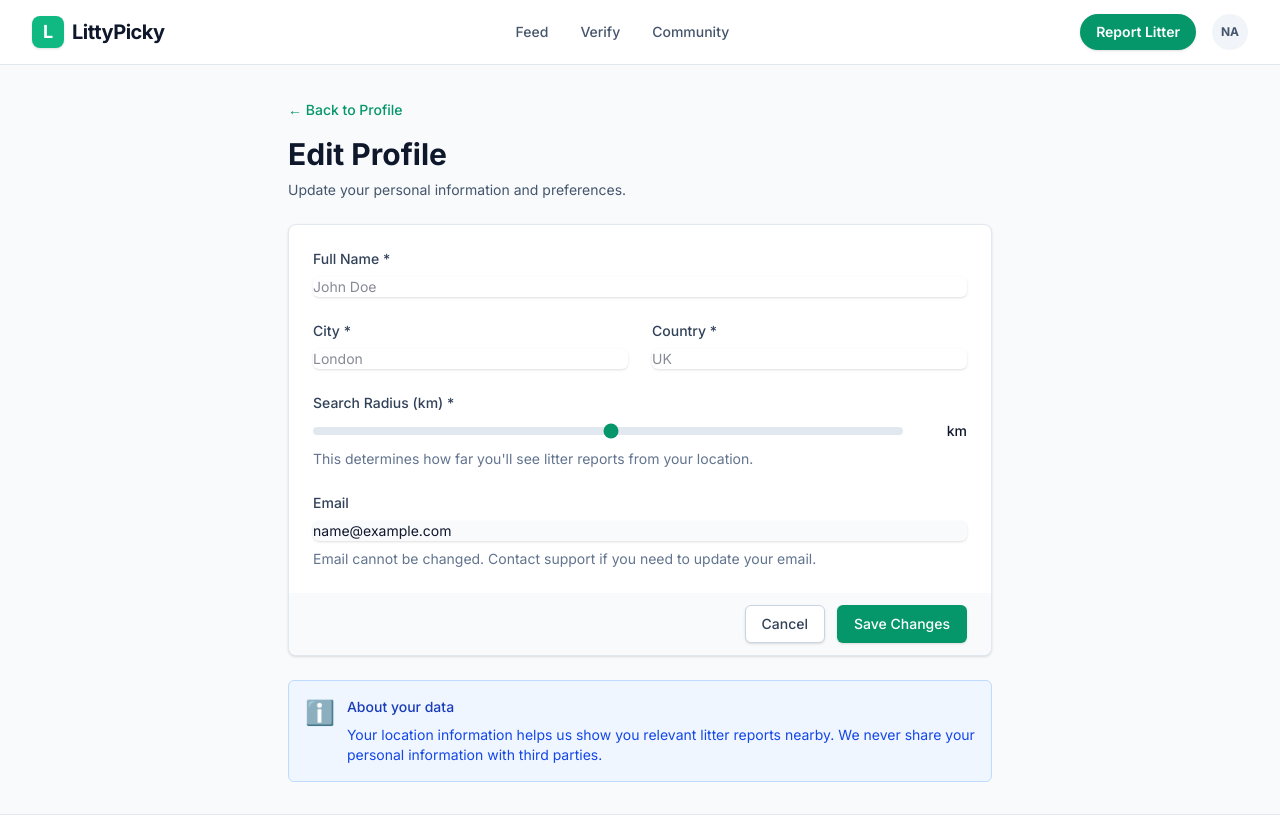
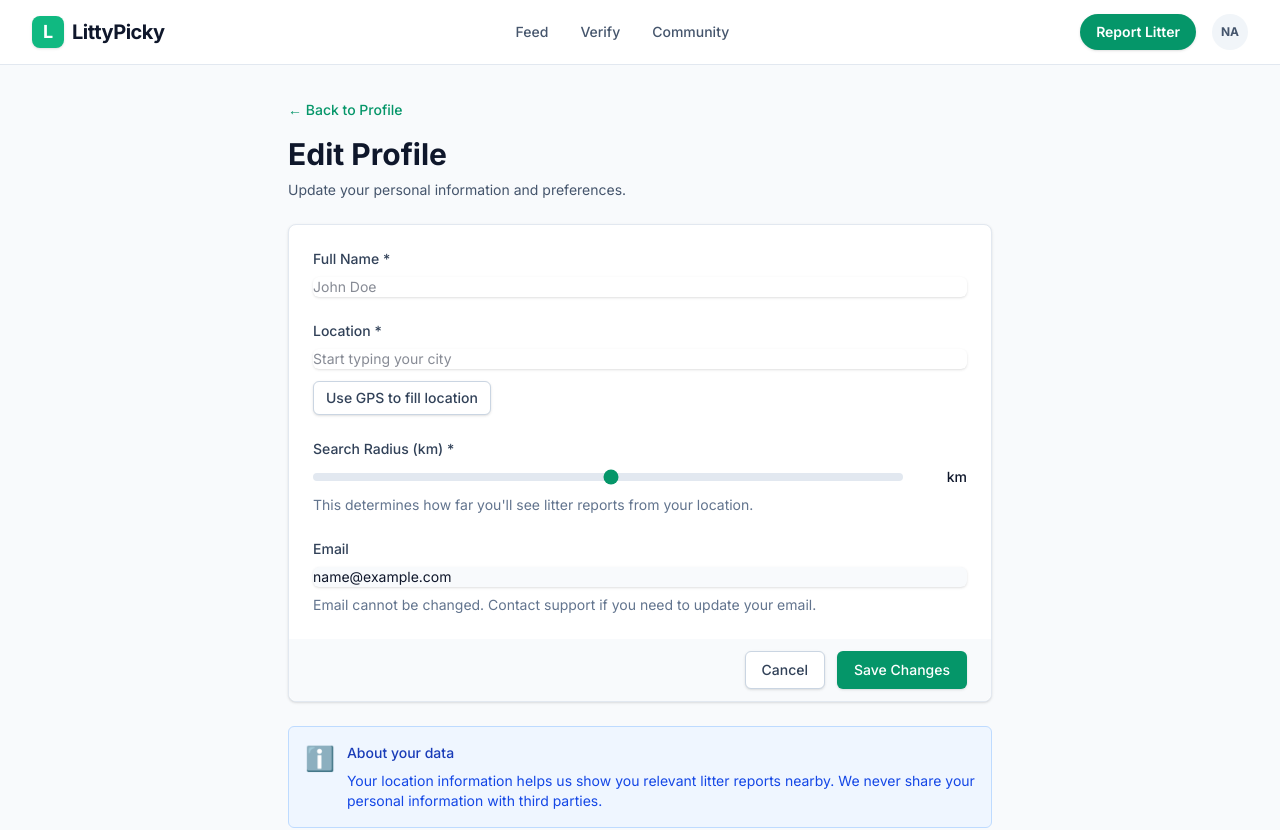
Before and after one commit to NullString1/littypicky, a SvelteKit app in the folder front-end/: page /profile/me/edit in a window 1280 px wide. Shown: the top 830 px of the page. Built offline with nearby package versions, Linux system fonts and the light colour scheme; sample sign-in values are in the browser's storage.

Commit message:
feat: enhance location handling in profile edit and registration forms with improved geolocation features

```diff
--- a/front-end/src/routes/(authenticated)/+layout.svelte
+++ b/front-end/src/routes/(authenticated)/+layout.svelte
@@ -3,6 +3,7 @@
   import { auth } from '$lib/stores/auth';
   import { goto } from '$app/navigation';
   import { browser } from '$app/environment';
+  import { page } from '$app/stores';
 
   let { children } = $props();
   let checked = $state(false);
@@ -33,6 +34,19 @@
           goto('/auth/login');
       }
   });
+
+  $effect(() => {
+      if (!browser || !checked || !$auth.isAuthenticated || !$auth.user) {
+          return;
+      }
+      const path = $page.url.pathname;
+      const isProfileEdit = path === '/profile/me/edit';
+      const hasUnknownLocation =
+          $auth.user.city === 'Unknown' || $auth.user.country === 'Unknown';
+      if (hasUnknownLocation && !isProfileEdit) {
+          goto('/profile/me/edit');
+      }
+  });
 </script>
 
 {#if isInitializing}
--- a/front-end/src/routes/(authenticated)/profile/me/edit/+page.svelte
+++ b/front-end/src/routes/(authenticated)/profile/me/edit/+page.svelte
@@ -3,10 +3,26 @@
   import { goto } from '$app/navigation';
   import { api, type UpdateUserRequest } from '$lib/api';
   import { auth } from '$lib/stores/auth';
+  import { getCurrentLocation, reverseGeocode } from '$lib/utils/geolocation';
 
   let fullName = '';
+  type LocationOption = {
+    label: string;
+    city: string;
+    country: string;
+  };
+
   let city = '';
   let country = '';
+  let locationQuery = '';
+  let locationOptions: LocationOption[] = [];
+  let locationStatus = '';
+  let showLocationDropdown = false;
+  let hideLocationDropdownTimeout: ReturnType<typeof setTimeout> | null = null;
+  let locationSearchTimeout: ReturnType<typeof setTimeout> | null = null;
+  let locationSearchStatus = '';
+  let hasSelectedLocation = false;
+  let isLocating = false;
   let searchRadiusKm = 10;
 
   let loading = false;
@@ -19,6 +35,8 @@
       fullName = $auth.user.full_name;
       city = $auth.user.city;
       country = $auth.user.country;
+      locationQuery = city && country ? `${city}, ${country}` : '';
+      hasSelectedLocation = city !== '' && country !== '' && city !== 'Unknown' && country !== 'Unknown';
       searchRadiusKm = $auth.user.search_radius_km;
     }
   });
@@ -36,13 +54,16 @@
         error = 'Full name is required';
         return;
       }
-      if (!city.trim()) {
-        error = 'City is required';
+      if (!city.trim() || !country.trim()) {
+        error = 'Location is required';
         return;
       }
-      if (!country.trim()) {
-        error = 'Country is required';
-        return;
+      if (!hasSelectedLocation) {
+        const isValid = await validateLocationSelection(city, country);
+        if (!isValid) {
+          error = 'Please select a location from the suggestions.';
+          return;
+        }
       }
       if (searchRadiusKm < 1 || searchRadiusKm > 100) {
         error = 'Search radius must be between 1 and 100 km';
@@ -97,6 +118,155 @@
   function handleCancel() {
     goto('/profile/me');
   }
+
+  function handleLocationInput(event: Event) {
+    const rawValue = (event.target as HTMLInputElement).value;
+    const query = rawValue.trim();
+    locationQuery = rawValue;
+    city = '';
+    country = '';
+    hasSelectedLocation = false;
+    locationSearchStatus = '';
+
+    if (!query || query.length < 2) {
+      showLocationDropdown = false;
+      return;
+    }
+
+    if (locationSearchTimeout) {
+      clearTimeout(locationSearchTimeout);
+    }
+
+    locationSearchTimeout = setTimeout(() => {
+      void loadLocationOptions(query);
+    }, 300);
+  }
+
+  function handleLocationFocus() {
+    if (locationOptions.length) {
+      showLocationDropdown = true;
+    }
+  }
+
+  function handleLocationBlur() {
+    if (hideLocationDropdownTimeout) {
+      clearTimeout(hideLocationDropdownTimeout);
+    }
+    hideLocationDropdownTimeout = setTimeout(() => {
+      showLocationDropdown = false;
+    }, 150);
+  }
+
+  function handleLocationSelect(option: LocationOption) {
+    city = option.city;
+    country = option.country;
+    locationQuery = option.label;
+    hasSelectedLocation = true;
+    showLocationDropdown = false;
+    locationSearchStatus = '';
+  }
+
+  async function loadLocationOptions(query: string): Promise<LocationOption[]> {
+    try {
+      locationSearchStatus = 'Searching...';
+      const response = await fetch(
+        `https://geocoding-api.open-meteo.com/v1/search?name=${encodeURIComponent(query)}&count=10&language=en&format=json`
+      );
+      const data = await response.json();
+      const results = Array.isArray(data?.results) ? data.results : [];
+      const mapped = results
+        .map((item: any) => {
+          const name = item?.name as string | undefined;
+          if (!name) return null;
+          const admin = item?.admin1 as string | undefined;
+          const admin2 = item?.admin2 as string | undefined;
+          const countryName = item?.country as string | undefined;
+          const labelParts = [name, admin, admin2, countryName].filter(Boolean);
+          return {
+            label: labelParts.join(', '),
+            city: admin ? `${name}, ${admin}` : name,
+            country: countryName || ''
+          };
+        })
+        .filter((item: LocationOption | null): item is LocationOption => Boolean(item));
+
+      const uniqueMap = new Map<string, LocationOption>();
+      mapped.forEach((item: LocationOption) => {
+        if (!uniqueMap.has(item.label)) {
+          uniqueMap.set(item.label, item);
+        }
+      });
+
+      locationOptions = Array.from(uniqueMap.values()).slice(0, 10);
+      locationSearchStatus = locationOptions.length ? '' : 'No matches found.';
+      showLocationDropdown = locationOptions.length > 0;
+      return locationOptions;
+    } catch (err) {
+      console.error('Location lookup failed:', err);
+      locationOptions = [];
+      locationSearchStatus = 'No matches found.';
+      showLocationDropdown = false;
+      return [];
+    }
+  }
+
+  async function validateLocationSelection(candidateCity: string, candidateCountry: string): Promise<boolean> {
+    if (!candidateCity || !candidateCountry) {
+      return false;
+    }
+
+    if (locationOptions.some((option) => option.city === candidateCity && option.country === candidateCountry)) {
+      return true;
+    }
+
+    const options = await loadLocationOptions(locationQuery || candidateCity);
+    return options.some((option) => option.city === candidateCity && option.country === candidateCountry);
+  }
+
+  async function handleUseLocation() {
+    isLocating = true;
+    error = '';
+    locationStatus = 'Locating...';
+
+    try {
+      const coords = await getCurrentLocation({
+        maximumAge: 0,
+        timeout: 15000
+      });
+      locationStatus = 'Looking up your location...';
+
+      const address = await reverseGeocode(coords.lat, coords.lng) as {
+        city: string;
+        region?: string;
+        country: string;
+      } | null;
+
+      if (!address || !address.city || !address.country) {
+        locationStatus = 'Unable to determine location. Please select manually.';
+        return;
+      }
+
+      const regionLabel = address.region ? `${address.city}, ${address.region}` : address.city;
+      const fullLabel = address.region ? `${address.city}, ${address.region}, ${address.country}` : `${address.city}, ${address.country}`;
+
+      city = regionLabel;
+      country = address.country;
+      locationOptions = [{
+        label: fullLabel,
+        city: regionLabel,
+        country: address.country
+      }];
+      locationQuery = fullLabel;
+      hasSelectedLocation = true;
+      showLocationDropdown = false;
+      locationStatus = `Found: ${fullLabel}`;
+    } catch (err: any) {
+      locationStatus = 'Location access failed. Please select manually.';
+      console.error('Location error:', err);
+    } finally {
+      isLocating = false;
+    }
+  }
 </script>
 
 <div class="bg-slate-50 min-h-full py-8">
@@ -146,33 +316,52 @@
         </div>
 
         <!-- Location -->
-        <div class="grid grid-cols-1 gap-6 sm:grid-cols-2">
-          <div>
-            <label for="city" class="block text-sm font-medium text-slate-700 mb-2">
-              City *
-            </label>
+        <div>
+          <label for="location" class="block text-sm font-medium text-slate-700 mb-2">
+            Location *
+          </label>
+          <div class="relative">
             <input
               type="text"
-              id="city"
-              bind:value={city}
+              id="location"
+              bind:value={locationQuery}
               required
+              autocomplete="off"
+              placeholder="Start typing your city"
+              oninput={handleLocationInput}
+              onfocus={handleLocationFocus}
+              onblur={handleLocationBlur}
               class="block w-full rounded-md border-slate-300 shadow-sm focus:border-primary-500 focus:ring-primary-500 sm:text-sm"
-              placeholder="London"
             />
+            {#if showLocationDropdown && locationOptions.length}
+              <div class="absolute z-10 mt-1 w-full bg-white border border-slate-200 rounded-md shadow-lg max-h-56 overflow-auto">
+                {#each locationOptions as option}
+                  <button
+                    type="button"
+                    class="w-full text-left px-3 py-2 text-sm text-slate-700 hover:bg-slate-50"
+                    onmousedown={() => handleLocationSelect(option)}
+                  >
+                    {option.label}
+                  </button>
+                {/each}
+              </div>
+            {/if}
           </div>
-
-          <div>
-            <label for="country" class="block text-sm font-medium text-slate-700 mb-2">
-              Country *
-            </label>
-            <input
-              type="text"
-              id="country"
-              bind:value={country}
-              required
-              class="block w-full rounded-md border-slate-300 shadow-sm focus:border-primary-500 focus:ring-primary-500 sm:text-sm"
-              placeholder="UK"
-            />
+          {#if locationSearchStatus}
+            <p class="mt-2 text-xs text-slate-500">{locationSearchStatus}</p>
+          {/if}
+          <div class="mt-3 flex items-center gap-3">
+            <button
+              type="button"
+              onclick={handleUseLocation}
+              disabled={isLocating}
+              class="inline-flex items-center px-3 py-2 border border-slate-300 shadow-sm text-sm leading-4 font-medium rounded-md text-slate-700 bg-white hover:bg-slate-50 disabled:opacity-50"
+            >
+              Use GPS to fill location
+            </button>
+            {#if locationStatus}
+              <span class="text-xs text-slate-500">{locationStatus}</span>
+            {/if}
           </div>
         </div>
 
--- a/front-end/src/routes/auth/register/+page.svelte
+++ b/front-end/src/routes/auth/register/+page.svelte
@@ -125,13 +125,14 @@
   }
 
   function handleCityQueryInput(event: Event) {
-    const value = (event.target as HTMLInputElement).value.trim();
-    locationQuery = value;
+    const rawValue = (event.target as HTMLInputElement).value;
+    const query = rawValue.trim();
+    locationQuery = rawValue;
     city = '';
     country = '';
     hasSelectedLocation = false;
     citySearchStatus = '';
-    if (!value || value.length < 2) {
+    if (!query || query.length < 2) {
       showCityDropdown = false;
       return;
     }
@@ -141,7 +142,7 @@
     }
 
     citySearchTimeout = setTimeout(() => {
-      void loadLocationOptions(value);
+      void loadLocationOptions(query);
     }, 300);
   }
 
```
